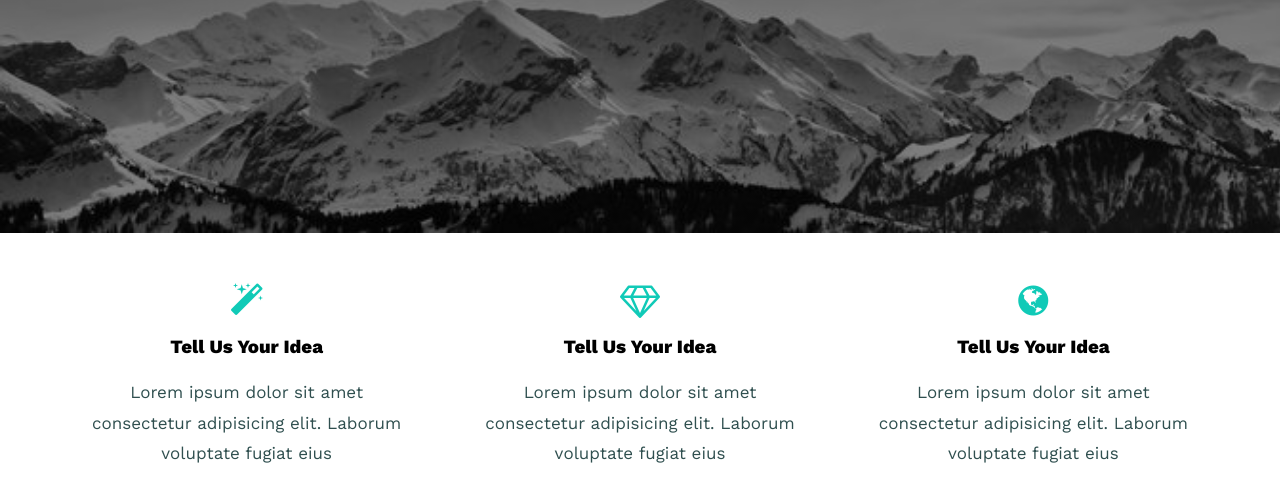
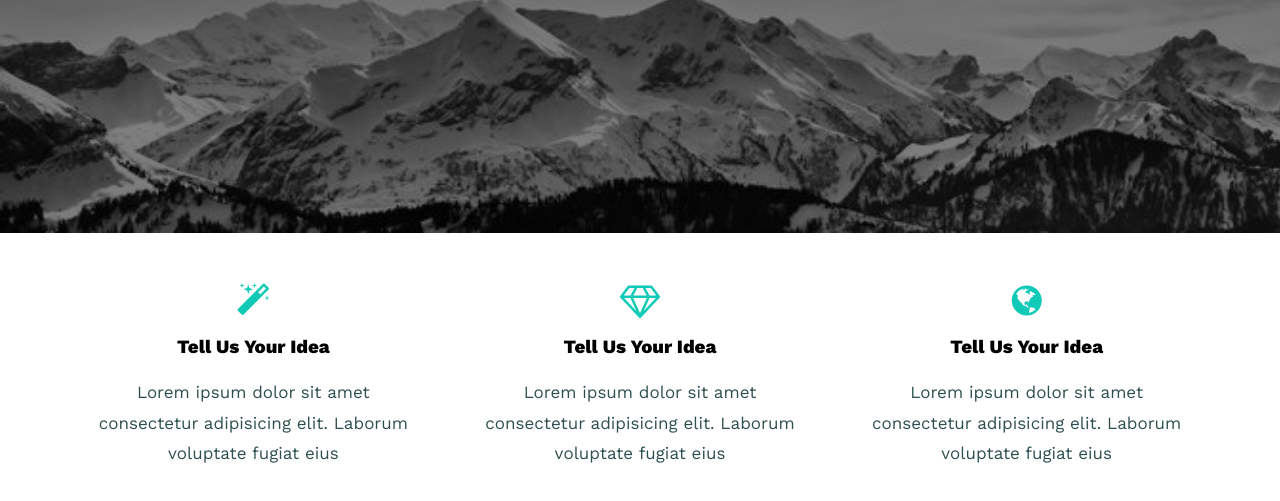
Before and after one commit to malk1910/template-one, a plain HTML site: page index.html in a window 1280 px wide. Shown: the part 497-998 px from the top of the page. Drawn offline with nearby package versions, Linux system fonts and the light colour scheme.

Commit message:
modified version

```diff
--- a/css/leon.css
+++ b/css/leon.css
@@ -157,27 +157,12 @@
 padding:30px 0 15px 0;
   }
   .features .container{
-    min-width: 320px;
+
    display:grid;
-   grid-template-columns: repeat(3,30% 30% 30%);
-   column-gap: 80px;
+   grid-template-columns: repeat(auto-fill,minmax(300px, 1fr));
+  grid-gap: 20px;
   }
 
-  @media (min-width: 480px) {
-    .features .container {
-      grid-template-columns: repeat(1, 1fr);
-      column-gap: 10px;
-
-
-    }
-  }
-
-  @media (min-width: 768px) {
-    .features .container {
-      grid-template-columns: repeat(3, 1fr);
-      column-gap: 40px;
-    }
-  }
 
   .features .feat{
     padding:20px;
```
